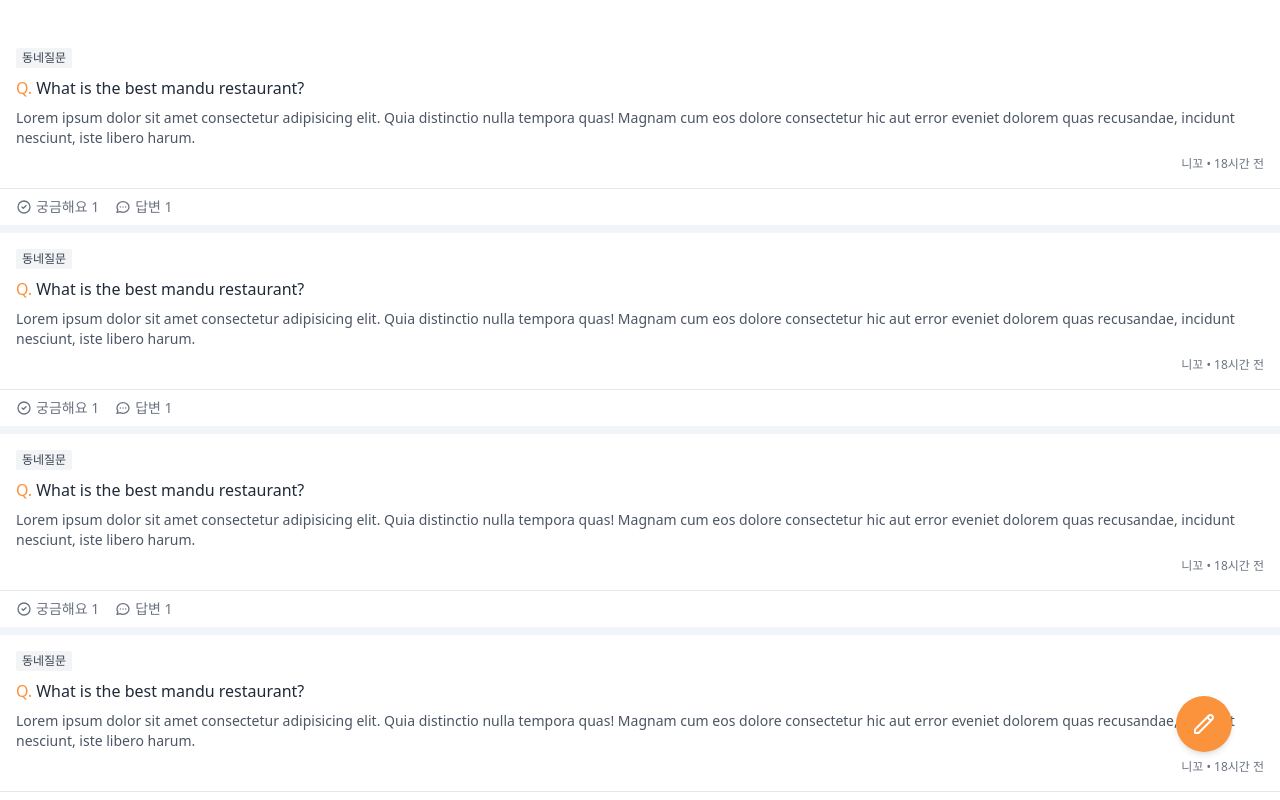
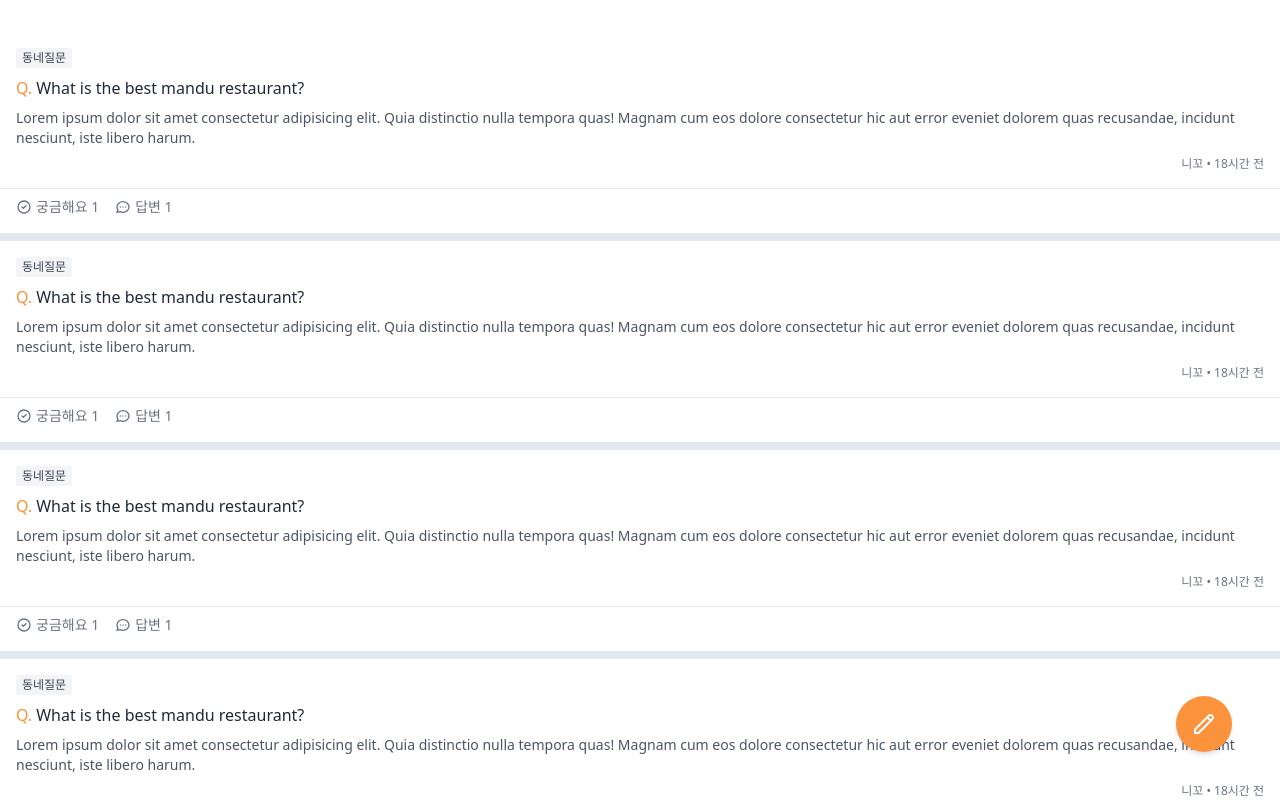
Before and after one commit to jinyongp/carrot-market, a Next.js app: page /community in a window 1280 px wide. Shown: the top 800 px of the page. Built offline with nearby package versions, Linux system fonts and the light colour scheme.

Commit message:
Style: divide-y 로 변경

```diff
--- a/pages/community/index.tsx
+++ b/pages/community/index.tsx
@@ -10,11 +10,11 @@ export default function Community() {
 
   return (
     <div className="py-8">
-      <ul className="flex flex-col gap-2 bg-slate-100">
+      <ul className="flex flex-col gap-2 divide-y-8 divide-slate-200">
         {[...Array(10)].map((_, i) => (
           <li
             key={i}
-            className="flex flex-col bg-white cursor-pointer"
+            className="flex flex-col cursor-pointer"
             onClick={() => router.push('/community/3')}
           >
             <div className="flex flex-col gap-2 p-4">
```
